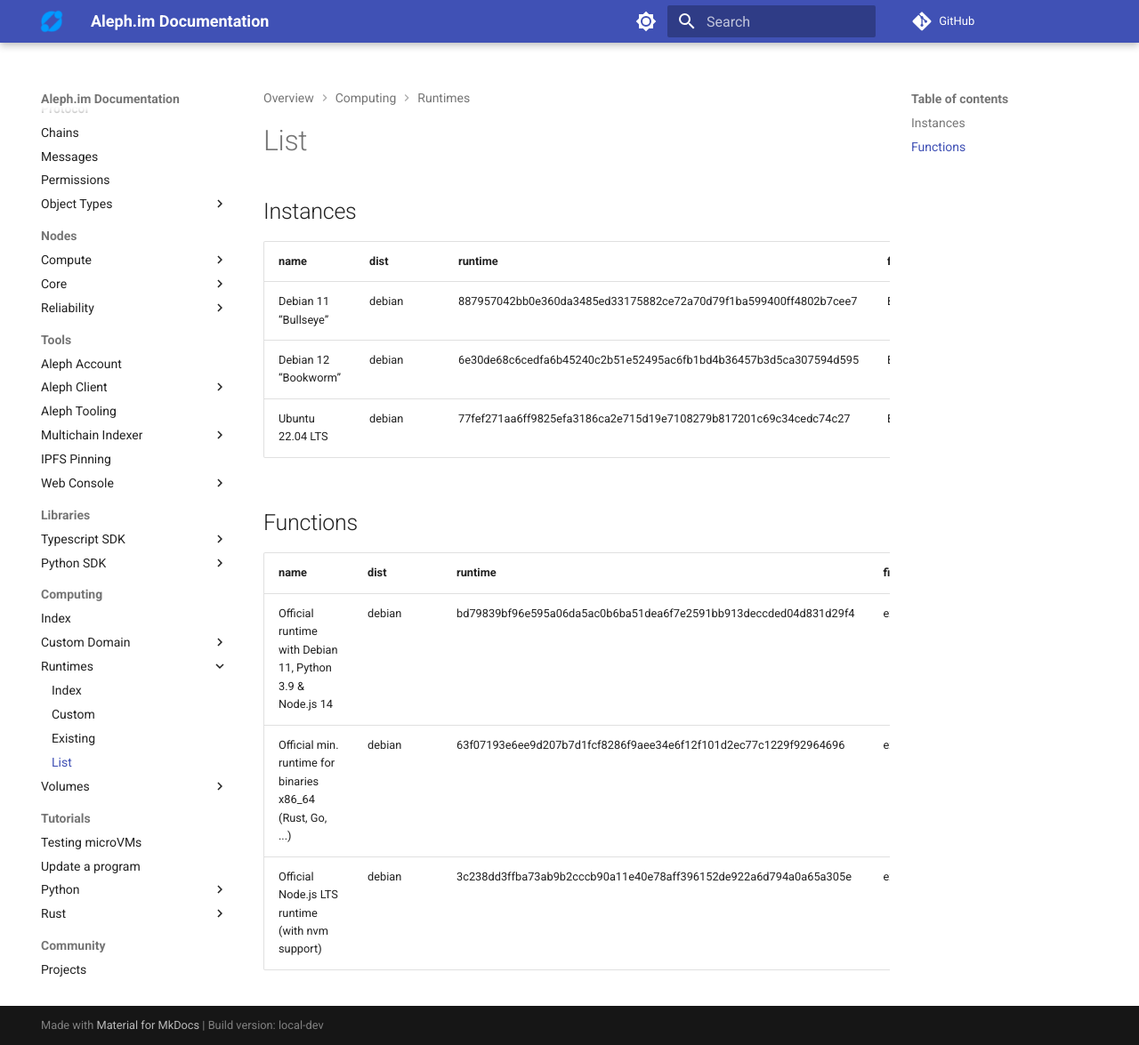
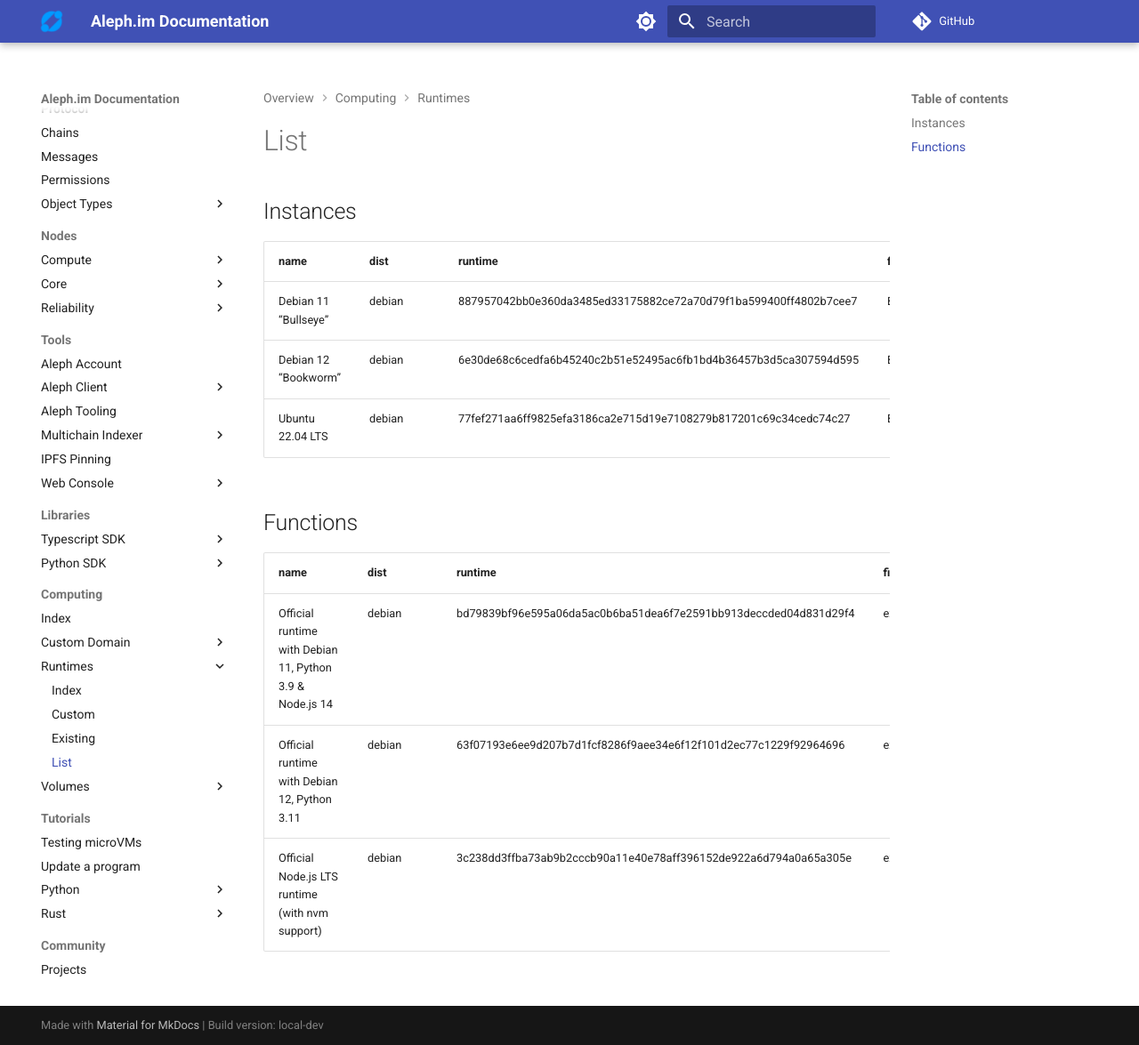
Before and after one commit to aleph-im/aleph-docs, an MkDocs documentation site: the page built from docs/computing/runtimes/list.md, in a window 1280 px wide and 1175 px high. Shown: the whole window at 89% size. Built offline with MkDocs 1.6.1 and Material for MkDocs 9.7.7, drawn with Linux system fonts in a browser that asks for light colours; comment, search, counter and statistics services are not loaded.

Commit message:
[*] runtime: functions name changed

```diff
--- a/docs/computing/runtimes/list.md
+++ b/docs/computing/runtimes/list.md
@@ -13,5 +13,5 @@
 | name | dist | runtime | filesystem |
 | --- | --- | --- | --- |
 | Official runtime with Debian 11, Python 3.9 & Node.js 14| debian | bd79839bf96e595a06da5ac0b6ba51dea6f7e2591bb913deccded04d831d29f4  | ext4 |
-|Official min. runtime for binaries x86_64 (Rust, Go, ...) | debian | 63f07193e6ee9d207b7d1fcf8286f9aee34e6f12f101d2ec77c1229f92964696  |  ext4 |
+|Official runtime with Debian 12, Python 3.11 | debian | 63f07193e6ee9d207b7d1fcf8286f9aee34e6f12f101d2ec77c1229f92964696  |  ext4 |
 | Official Node.js LTS runtime (with nvm support) | debian | 3c238dd3ffba73ab9b2cccb90a11e40e78aff396152de922a6d794a0a65a305e  |  ext4 |
```
